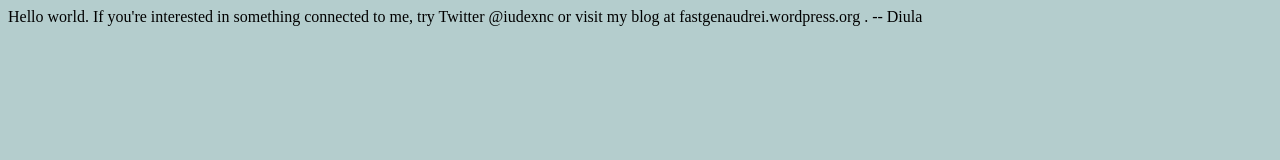
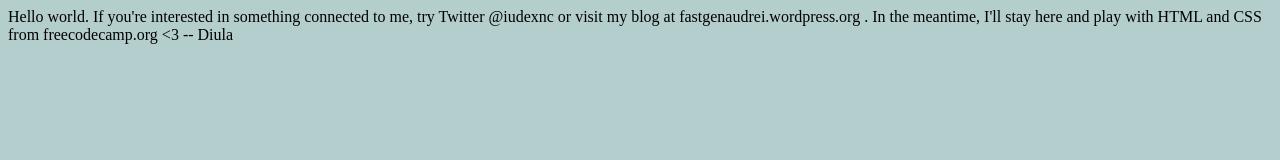
Before and after one commit to Diula/Diula.github.io, a plain HTML site: page index.html in a window 1280 px wide. Drawn offline with Linux system fonts and the light colour scheme.

Commit message:
Update index.html

```diff
--- a/index.html
+++ b/index.html
@@ -6,6 +6,7 @@
   </style>
   <body>
 Hello world. If you're interested in something connected to me, try Twitter @iudexnc or visit my blog at fastgenaudrei.wordpress.org .
+    In the meantime, I'll stay here and play with HTML and CSS from freecodecamp.org <3
 -- Diula
   </body>
 </html>
```
